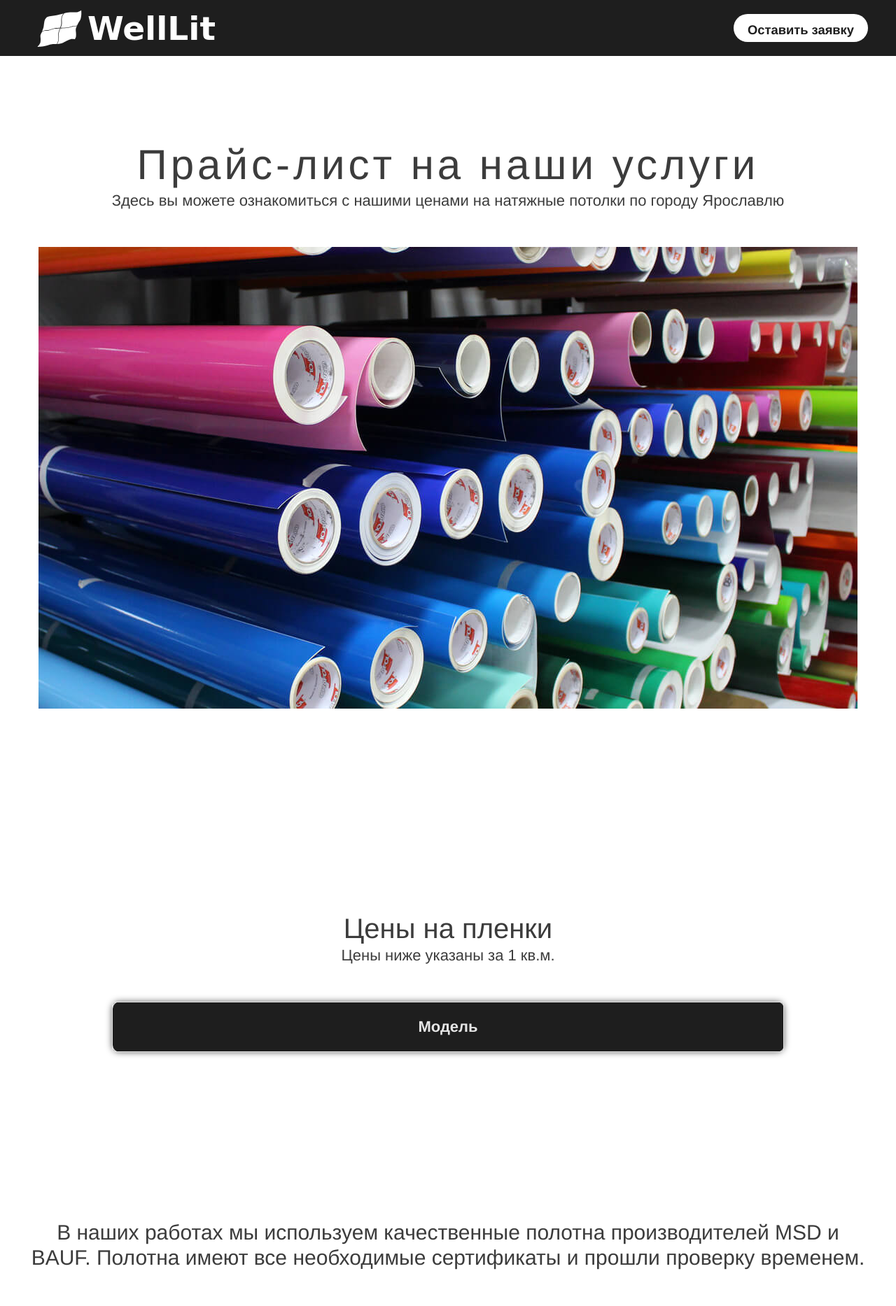
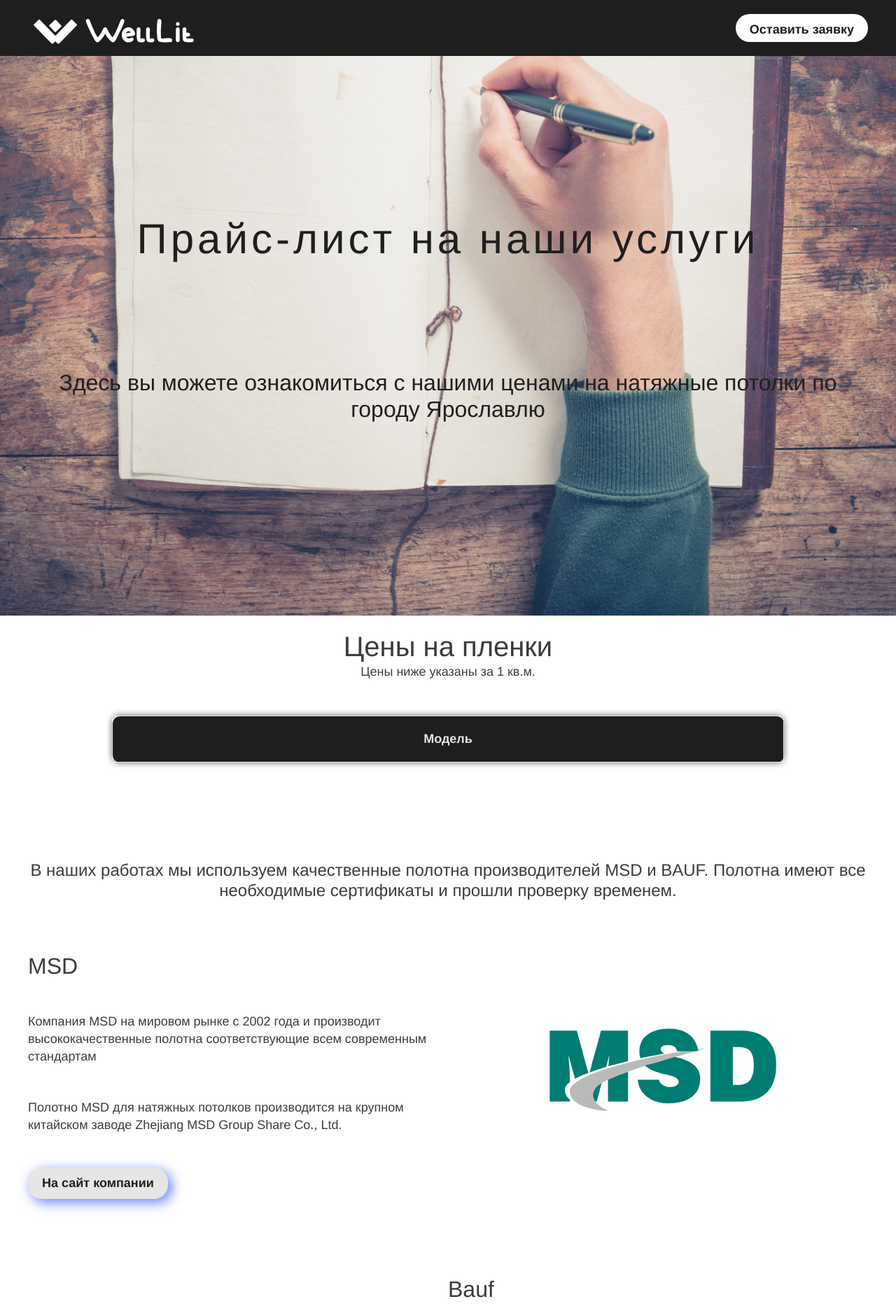
Before and after one commit to Caxapochek/WellLit, a Django app: template welllit/ceiling/templates/ceiling/price-list.html in a window 1280 px wide. Shown: the top 1867 px of the page at 70% size. Run offline with Django 3.2, Linux system fonts and the light colour scheme; the template is opened without the code that fills it, so the values that code supplies are empty; some libraries are stand-ins or nearby versions.

Commit message:
сливы

```diff
--- a/welllit/ceiling/forms.py
+++ b/welllit/ceiling/forms.py
@@ -6,7 +6,7 @@
 
 
 class ApplicationForm(forms.ModelForm):
-    captcha = CaptchaField(label="Решите пример", error_messages = {"invalid": u"Неверно введено проверочное слово!"})
+    captcha = CaptchaField(label="Добавьте единицу к каждой цифре. 9 становится 0!", error_messages = {"invalid": u"Неверно введено проверочное слово!"})
     def __init__(self, *args, **kwargs):
         super().__init__(*args, **kwargs)
 
--- a/welllit/ceiling/static/ceiling/css/style.css
+++ b/welllit/ceiling/static/ceiling/css/style.css
@@ -41,8 +41,8 @@
 body {
     margin: 0px;
     font-family: 'Helvetica', sans-serif;
-    font-weight: 300;
-    font-size: 22px;
+    font-weight: 400;
+    font-size: 18px;
     line-height: 1.4;
     color: #3C3C3C
 }
@@ -57,11 +57,11 @@
 }
 
 h3 {
-    font-size:36px;
+    font-size:32px;
 }
 
 h4 {
-    font-size:30px;
+    font-size:24px;
 }
 
 div, span, h1, h2, h3, h4, h5, h6, p, blockquote, pre, a, code, img, b, u, i, center, table, tr, th, td, video {
@@ -102,6 +102,13 @@
 
 .black {
     color: rgb(31, 31, 31);
+}
+
+.back-white {
+    background-color: rgb(255, 255, 255);
+}
+.back-gray {
+    background-color: rgb(233, 233, 233);
 }
 
 .width-400 {
@@ -159,6 +166,10 @@
     align-items: center;
 }
 
+.logo{
+    display: flex;
+}
+
 .logo img {
     height: 80px;
 }
@@ -177,14 +188,14 @@
     display: table-cell;
     vertical-align: middle;
     text-align: center;
-    padding: 10px 20px;
+    padding: 10px 20px 10px 20px;
     color: rgba(30, 30, 30, 1);
     background-color: rgb(255, 255, 255);
     border: 0px solid rgb(255, 255, 255);
     border-radius: 20px;
     transition-duration: 500ms;
     text-decoration: none;
-    font-size:smaller;
+    font-size:20;
     font-weight: bold;
     height: 40px;
 }
@@ -289,6 +300,17 @@
     display: block;
 }
 
+#section-price-list-preview {
+    background-image: url(../images/notepad.jpg);
+    background-repeat: no-repeat;
+    background-size: cover;
+    background-position: bottom center;
+    height: calc(100vh);
+    width: 100%;
+    left: 0px;
+    display: block;
+}
+
 #sectiom-promo {
     background-color: white;
     height: calc(100vh - 200);
@@ -336,6 +358,17 @@
 
 #section-colors-preview {
     background-image: linear-gradient(rgba(0, 0, 0, 0.5), rgba(0, 0, 0, 0.8)), url(../images/ral-1.jpg);
+    background-repeat: no-repeat;
+    background-size: cover;
+    background-position: bottom center;
+    height: calc(100vh);
+    width: 100%;
+    left: 0px;
+    display: block;
+}
+
+#section-sliv-vodi-preview {
+    background-image: linear-gradient(rgba(0, 0, 0, 0.5), rgba(0, 0, 0, 0.8)), url(../images/sliv-vodi-preview.jpg);
     background-repeat: no-repeat;
     background-size: cover;
     background-position: bottom center;
@@ -1127,12 +1160,12 @@
     }
 
     h1 {
-        font-size:40px;
+        font-size:32px;
         letter-spacing: 5px;
     }
 
     h2 {
-        font-size:30px;
+        font-size:26px;
     }
 
     h3 {
--- a/welllit/ceiling/templates/ceiling/footer.html
+++ b/welllit/ceiling/templates/ceiling/footer.html
@@ -1,8 +1,9 @@
 {% load static %}
 <footer>
     <div class="footer">
-        <a href=" {% url 'main' %}">
-            <img src="{% static 'ceiling/images/logos/logo_black.svg' %}" alt="За стеклом">
+        <a class="logo" href=" {% url 'main' %}">
+            <img src="{% static 'ceiling/images/logos/logo_fin_W.svg' %}" alt="За стеклом">
+            <img src="{% static 'ceiling/images/logos/logo_fin_welllit.svg' %}" alt="За стеклом">
         </a>
     </div>
 </footer>
--- a/welllit/ceiling/templates/ceiling/form.html
+++ b/welllit/ceiling/templates/ceiling/form.html
@@ -46,7 +46,7 @@
                 {% for item in form %}
                 <label class="form-label" for="{{ item.id_for_labl }}">{{item.label}}</label>
                 {{item}}
-                <div class="form-error">{{item.errors}}</div>
+                <div style="color: brown;" class="form-error">{{item.errors}}</div>
                 {% endfor %}
                 <button class="form-button" type="submit">Отправить</button>
             </form>
--- a/welllit/ceiling/templates/ceiling/header.html
+++ b/welllit/ceiling/templates/ceiling/header.html
@@ -6,7 +6,8 @@
                 <span></span>
             </div>
             <a class="logo" href=" {% url 'main' %}">
-                <img src="{% static 'ceiling/images/logos/logo_white.svg' %}" alt="За стеклом">
+                <img src="{% static 'ceiling/images/logos/logo_fin_W.svg' %}" alt="За стеклом">
+                <img src="{% static 'ceiling/images/logos/logo_fin_welllit.svg' %}" alt="За стеклом">
             </a>
             <nav class="navigator-menu">
                 <ul class="menu">
--- a/welllit/ceiling/templates/ceiling/main.html
+++ b/welllit/ceiling/templates/ceiling/main.html
@@ -23,9 +23,9 @@
                 <img src="{% static 'ceiling/images/promo-men.png' %}" alt="Мужчина-работник">
                 <div class="grid-center">
                     <div class="black">
-                        <h3>
+                        <h2>
                             Мы специализируемся на высококласcных потолочных системах для жилых помещений
-                        </h3>
+                        </h2>
                     </div>
                     <div class="blueline"></div>
                     <div class="black">
--- a/welllit/ceiling/templates/ceiling/price-list.html
+++ b/welllit/ceiling/templates/ceiling/price-list.html
@@ -2,24 +2,23 @@
 {% load static %}
 
 {% block content %}
-<section>
-    <div class="container-1200">
-        <div class="grid-center vert-margin-100">
-            <h1>
+<section id="section-price-list-preview" class="block back-white">
+    <div class="container-1200 grid-center">
+        <div class="black">
+            <h1 class="vert-margin-50">
                 Прайс-лист на наши услуги
             </h1>
-            <span>
+        </div>
+        <div class="black vert-margin-100 white">
+            <h3>
                 Здесь вы можете ознакомиться с нашими ценами на натяжные потолки по городу Ярославлю
-            </span>
-            <div class="vert-margin-50">
-                <img src="{% static 'ceiling/images/canvases3.jpg' %}" alt="рулоны натяжного потолка">
-            </div>
+            </h3>
         </div>
-    </div>
+   </div>
 </section>
 <section>
     <div class="container-1200">
-        <div class="grid-center vert-margin-100">
+        <div class="grid-center">
             <h2>
                 Цены на пленки
             </h2>
--- a/welllit/ceiling/urls.py
+++ b/welllit/ceiling/urls.py
@@ -11,6 +11,7 @@
     path('price-list/', PriceListPage.as_view(), name='price-list'),
     path('calculator/', СalculatorPage.as_view(), name='calculator'),
     path('portfolio/', PortfolioPage.as_view(), name='portfolio'),
+    path('sliv-vodi/', SlivVodiPage.as_view(), name='sliv-vodi'),
     path('portfolio/<slug:portfolioitem_slug>/', PortfolioItemPage.as_view(), name='portfolio-item'),
     path(
         'robots.txt/',
```
Also changed, not shown: welllit/ceiling/templates/ceiling/sliv-vodi.html (added, +85 -0 lines), welllit/ceiling/utils.py (+6 -3 lines), welllit/ceiling/views.py (+13 -0 lines), welllit/ceiling/static/ceiling/images/logos/logo_fin_W.svg (added), welllit/ceiling/static/ceiling/images/logos/logo_fin_welllit.svg (added), welllit/ceiling/static/ceiling/images/notepad.jpg (added), welllit/ceiling/static/ceiling/images/sliv-vodi-preview.jpg (added), 1 other file.
